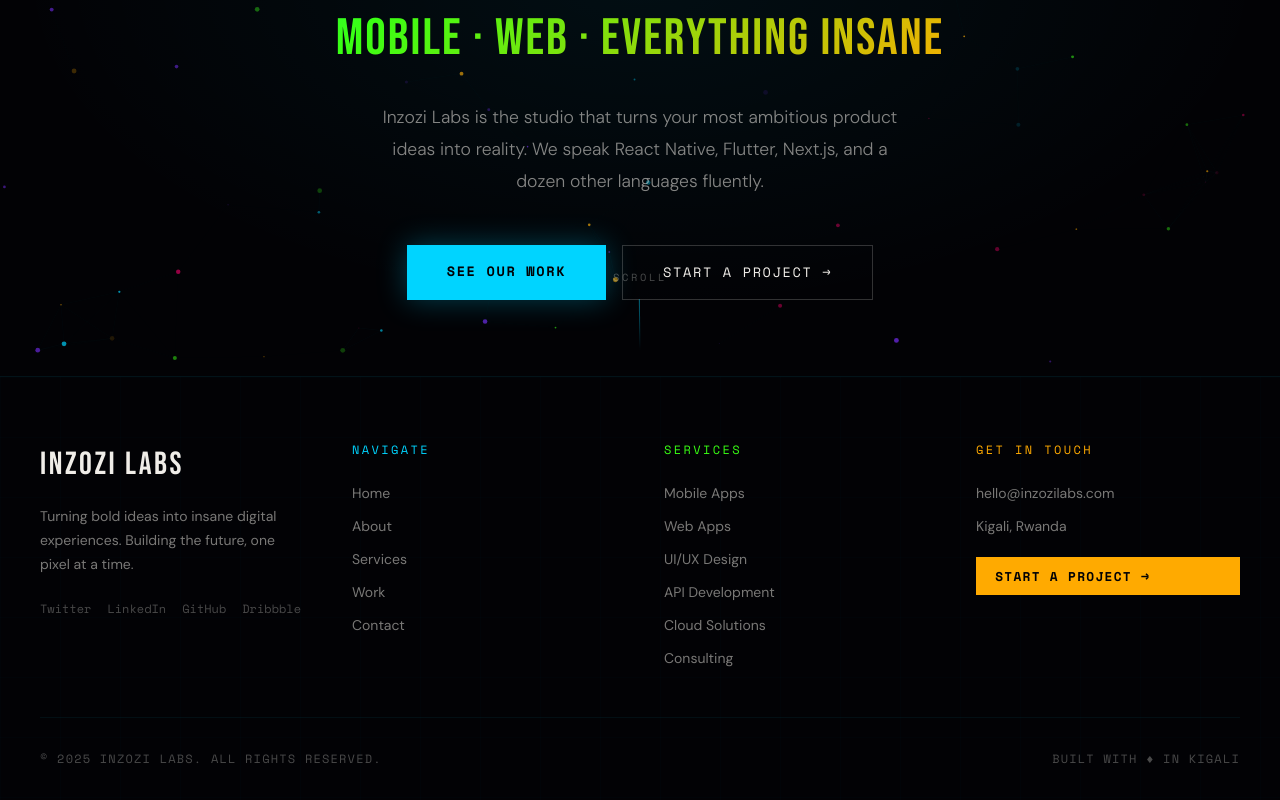
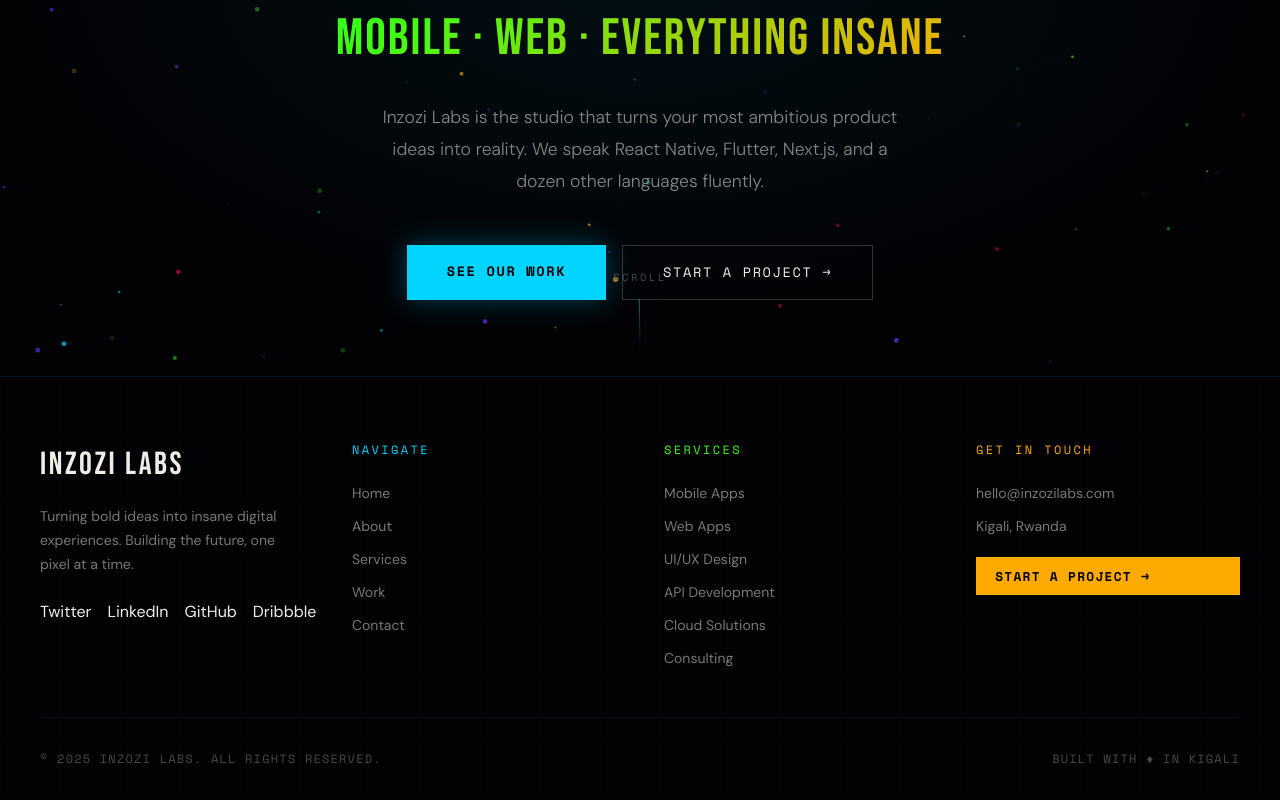
Before and after one commit to bigwave819/inzozi, a Next.js app: page / in a window 1280 px wide. Shown: the part 424-1224 px from the top of the page. Built offline with nearby package versions, Linux system fonts and the light colour scheme.

Commit message:
corrected the footer

```diff
--- a/src/components/layout/footer.tsx
+++ b/src/components/layout/footer.tsx
@@ -1,3 +1,4 @@
+'use client'
 import Link from 'next/link'
 
 export default function Footer() {
@@ -23,10 +24,7 @@ export default function Footer() {
             </p>
             <div style={{ display: 'flex', gap: '1rem', marginTop: '1.5rem' }}>
               {['Twitter', 'LinkedIn', 'GitHub', 'Dribbble'].map(s => (
-                <a key={s} href="#" aria-label={s} style={{ color: 'rgba(240,237,232,0.3)', fontSize: '0.75rem', fontFamily: 'var(--font-mono)', textDecoration: 'none', transition: 'color 0.3s' }}
-                  onMouseEnter={e => (e.target as HTMLElement).style.color = '#00d4ff'}
-                  onMouseLeave={e => (e.target as HTMLElement).style.color = 'rgba(240,237,232,0.3)'}
-                >{s}</a>
+                <a key={s} href="#" aria-label={s} className="footer-social-link">{s}</a>
               ))}
             </div>
           </div>
```
